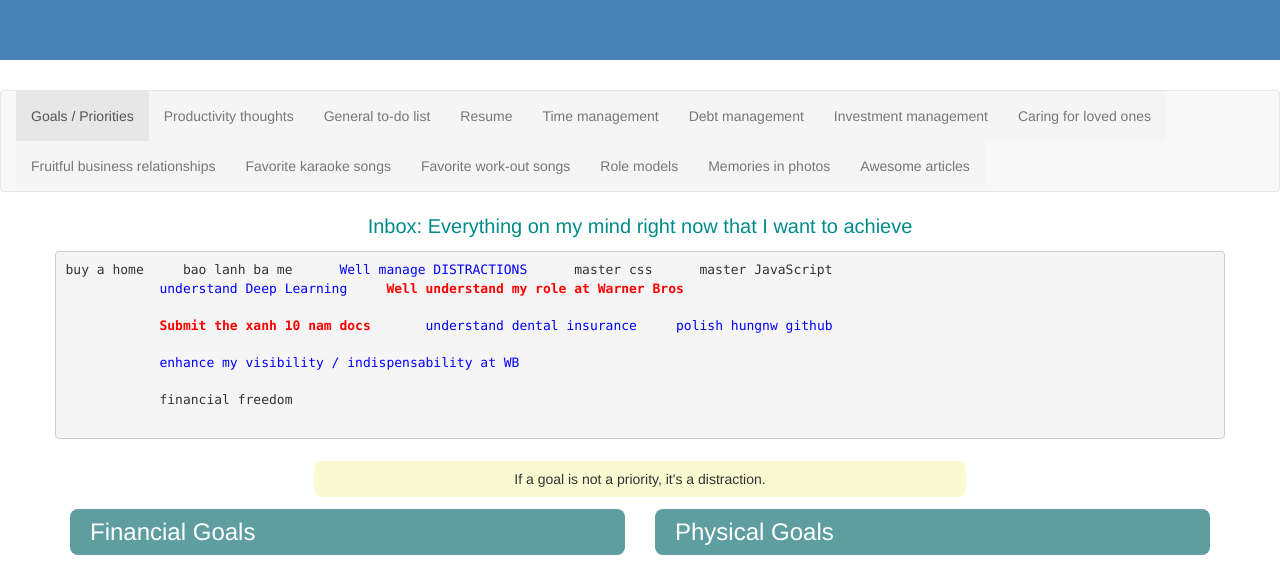
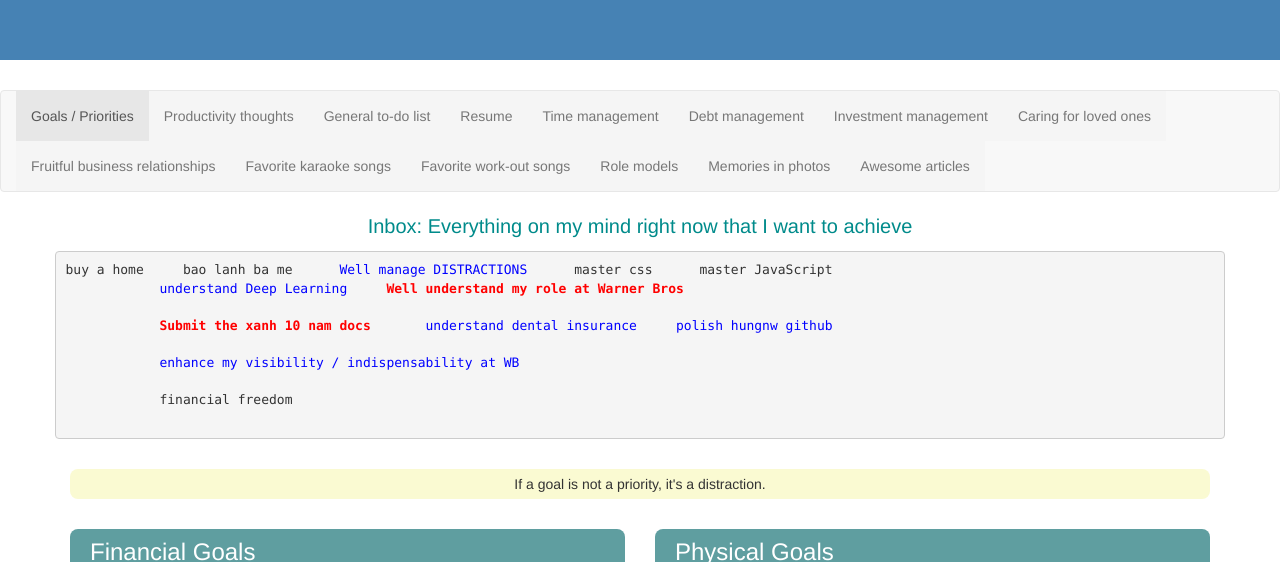
Before and after one commit to jkytek/happy.github.io, a plain HTML site: page index.html in a window 1280 px wide. Shown: the part 180-742 px from the top of the page. Drawn offline with nearby package versions, Linux system fonts and the light colour scheme.

Commit message:
Update index.html

```diff
--- a/index.html
+++ b/index.html
@@ -73,11 +73,10 @@
         </pre>
     </div>
 
-    <div class="row" style="text-align: center;">
+    <!-- <div class="row" style="text-align: center;"> -->
         <br>
-    <quote style="background-color: lightgoldenrodyellow; border-radius: 8px; padding:10px 200px; text-align: center;">If a goal is not a priority, it's a distraction.</quote>
-        <br>
-    </div>
+    <p style="background-color: lightgoldenrodyellow; border-radius: 8px;padding:5px;  text-align: center;">If a goal is not a priority, it's a distraction.</p>
+    <!-- </div> -->
 
     <div class="row">
         <div class="col-sm-6">
```
